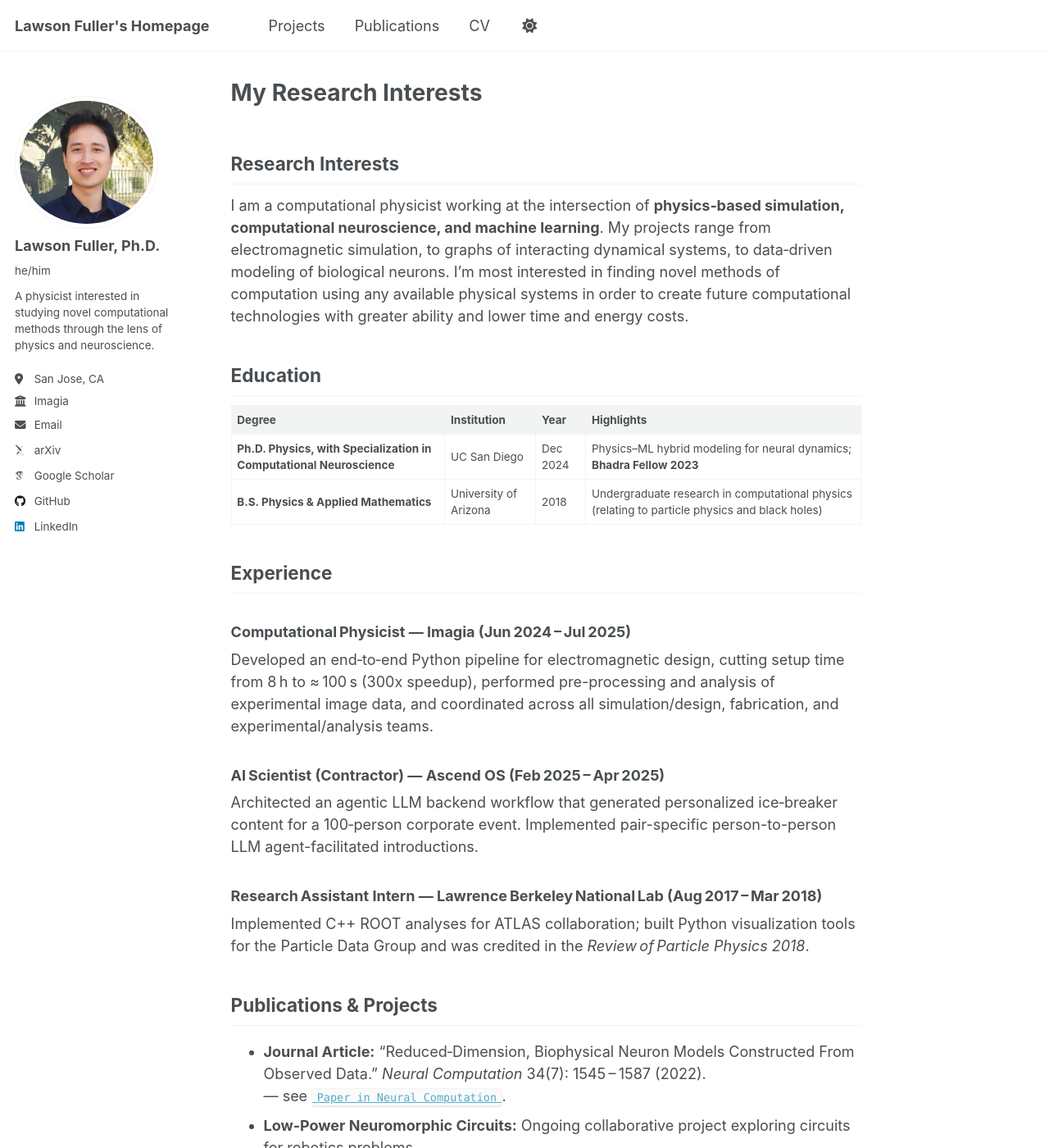
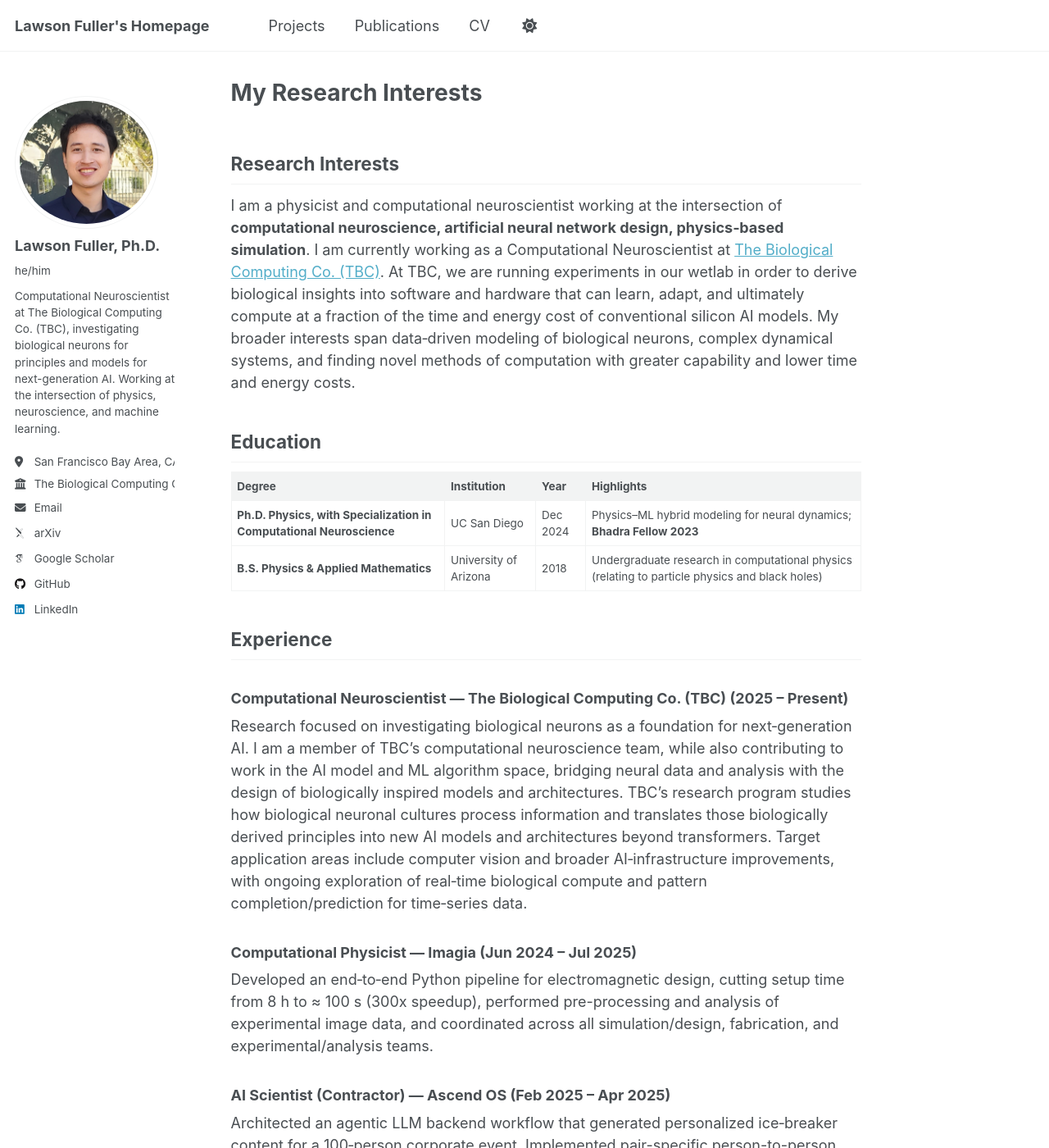
Before and after one commit to llfuller/llfuller.github.io, a Jekyll site: the page built from _pages/about.md, in a window 1280 px wide and 1400 px high. Shown: the whole window at 82% size. Built offline with Jekyll 4.4.1, drawn with Linux system fonts in a browser that asks for light colours; some web fonts are replaced; a script that is not in the unit is left out; some of the changed text lies outside the part shown.

Commit message:
Update to May 10, 2026

```diff
--- a/_config.yml
+++ b/_config.yml
@@ -25,9 +25,9 @@ author:
   avatar           : "Lawson_Pic.jpg"
   name             : "Lawson Fuller, Ph.D."
   pronouns         : "he/him"
-  bio              : "A physicist interested in studying novel computational methods through the lens of physics and neuroscience."
-  location         : "San Jose, CA"
-  employer         : "Imagia"
+  bio              : "Computational Neuroscientist at The Biological Computing Co. (TBC), investigating biological neurons for principles and models for next-generation AI. Working at the intersection of physics, neuroscience, and machine learning."
+  location         : "San Francisco Bay Area, CA"
+  employer         : "The Biological Computing Co. (TBC)"
   uri              : # URL
   email            : "lawson@lawsonfuller.com"
 
--- a/_pages/about.md
+++ b/_pages/about.md
@@ -8,7 +8,7 @@ redirect_from:
 ---
 
 ## Research Interests
-I am a computational physicist working at the intersection of **physics‑based simulation, computational neuroscience, and machine learning**. My projects range from electromagnetic simulation, to graphs of interacting dynamical systems, to data‑driven modeling of biological neurons. I'm most interested in finding novel methods of computation using any available physical systems in order to create future computational technologies with greater ability and lower time and energy costs.
+I am a physicist and computational neuroscientist working at the intersection of **computational neuroscience, artificial neural network design, physics‑based simulation**. I am currently working as a Computational Neuroscientist at [The Biological Computing Co. (TBC)](https://www.tbc.co). At TBC, we are running experiments in our wetlab in order to derive biological insights into software and hardware that can learn, adapt, and ultimately compute at a fraction of the time and energy cost of conventional silicon AI models. My broader interests span data‑driven modeling of biological neurons, complex dynamical systems, and finding novel methods of computation with greater capability and lower time and energy costs.
 
 ## Education
 
@@ -18,29 +18,33 @@ I am a computational physicist working at the intersection of **physics‑based
 | **B.S. Physics & Applied Mathematics**                              | University of Arizona | 2018      | Undergraduate research in computational physics (relating to particle physics and black holes) |
 
 ## Experience
-### Computational Physicist — **Imagia** (Jun 2024 – Jul 2025)
-Developed an end‑to‑end Python pipeline for electromagnetic design, cutting setup time from 8 h to ≈ 100 s (300x speedup), performed pre-processing and analysis of experimental image data, and coordinated across all simulation/design, fabrication, and experimental/analysis teams.
+### Computational Neuroscientist — **The Biological Computing Co. (TBC)** (2025 – Present)
+Research focused on investigating biological neurons as a foundation for next‑generation AI. I am a member of TBC's computational neuroscience team, while also contributing to work in the AI model and ML algorithm space, bridging neural data and analysis with the design of biologically inspired models and architectures. TBC's research program studies how biological neuronal cultures process information and translates those biologically derived principles into new AI models and architectures beyond transformers. Target application areas include computer vision and broader AI‑infrastructure improvements, with ongoing exploration of real‑time biological compute and pattern completion/prediction for time‑series data.
 
-### AI Scientist (Contractor) — **Ascend OS** (Feb 2025 – Apr 2025)
+### Computational Physicist — **Imagia** (Jun 2024 – Jul 2025)
+Developed an end‑to‑end Python pipeline for electromagnetic design, cutting setup time from 8 h to ≈ 100 s (300x speedup), performed pre-processing and analysis of experimental image data, and coordinated across all simulation/design, fabrication, and experimental/analysis teams.
+
+### AI Scientist (Contractor) — **Ascend OS** (Feb 2025 – Apr 2025)
 Architected an agentic LLM backend workflow that generated personalized ice‑breaker content for a 100‑person corporate event. Implemented pair-specific person-to-person LLM agent-facilitated introductions.
 
-### Research Assistant Intern — **Lawrence Berkeley National Lab** (Aug 2017 – Mar 2018)
-Implemented C++ ROOT analyses for ATLAS collaboration; built Python visualization tools for the Particle Data Group and was credited in the *Review of Particle Physics 2018*.
+### Research Assistant Intern — **Lawrence Berkeley National Lab** (Aug 2017 – Mar 2018)
+Implemented C++ ROOT analyses for ATLAS collaboration; built Python visualization tools for the Particle Data Group and was credited in the *Review of Particle Physics 2018*.
 
 ## Publications & Projects
-- **Journal Article:** “Reduced‑Dimension, Biophysical Neuron Models Constructed From Observed Data.” *Neural Computation* 34(7): 1545 – 1587 (2022).
+- **Journal Article:** "Reduced‑Dimension, Biophysical Neuron Models Constructed From Observed Data." *Neural Computation* 34(7): 1545 – 1587 (2022).
 — see [`Paper in Neural Computation`](https://direct.mit.edu/neco/article/34/7/1545/111332).
+- **Biological‑Neuron Computing (TBC):** Computational neuroscience research investigating biological neurons, toward better AI models and computing systems - see [The Biological Computing Co.](https://www.tbc.co).
 - **Low‑Power Neuromorphic Circuits:** Ongoing collaborative project exploring circuits for robotics problems.
-- **FDTD (Yee lattice) Solver:** Parallelized electromagnetic solver from scratch with visualization scripts — see [`GitHub Repo: Optics_Sims`](https://github.com/llfuller/Optics_Sims).
-- **MEEP HPC Integration:** Wrapper scripts enabling multi‑core MEEP runs for optical metasurface pillar cells.
+- **FDTD (Yee lattice) Solver:** Parallelized electromagnetic solver from scratch with visualization scripts - see [`GitHub Repo: Optics_Sims`](https://github.com/llfuller/Optics_Sims).
+- **MEEP HPC Integration:** Wrapper scripts enabling multi‑core MEEP runs for optical metasurface pillar cells.
 
 ## Teaching & Mentorship
-- **Graduate TA, UC San Diego (2018 – 2024):** Courses in neurophysics, scientific computing (MPI/OpenMP/CUDA), electromagnetism, thermodynamics, fluid mechanics, Newtonian mechanics, and nonlinear dynamics.
+- **Graduate TA, UC San Diego (2018 – 2024):** Courses in neurophysics, scientific computing (MPI/OpenMP/CUDA), electromagnetism, thermodynamics, fluid mechanics, Newtonian mechanics, and nonlinear dynamics.
 - Mentored undergraduate researchers on spiking biological neural networks, physics simulation, and time-delay embedding modeling.
 
 ## Contact
-- **Email:** LLFuller@ucsd.edu
+- **Email:** lawson@lawsonfuller.com
 - **GitHub:** <https://github.com/LLFuller>
 - **LinkedIn:** <https://linkedin.com/in/lawson-fuller-2ba627123>
 
-_Last updated: July 2025_
+_Last updated: May 2026_
```
Also changed, not shown: _pages/cv.md (+30 -23 lines), _projects/tbc-biological-computing.md (added, +31 -0 lines).
